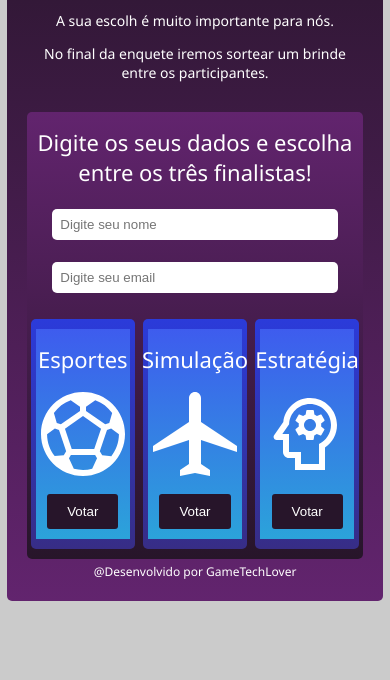
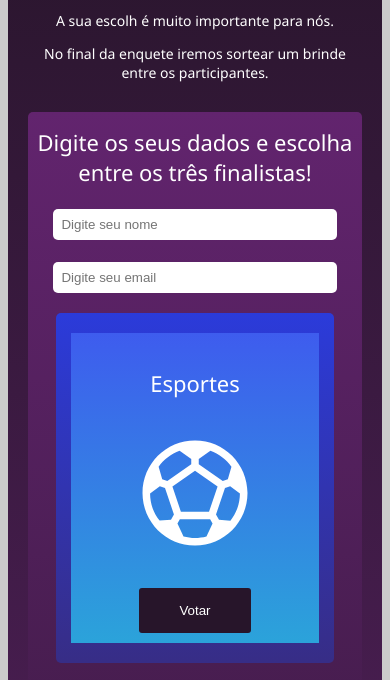
Before and after one commit to deusdeteneto/BootCampDevJr_Games-Lovers-Enquete, a plain HTML site: page index.html in a window 390 px wide. Shown: the part 160-840 px from the top of the page. Drawn offline with Linux system fonts and the light colour scheme.

Commit message:
closes #7 - Tornar página responsiva

```diff
--- a/style.css
+++ b/style.css
@@ -110,3 +110,29 @@ button {
   color: var(--white);
   border-radius: 3px;
 }
+
+@media (max-width: 600px) {
+  article {
+    flex-direction: column;
+    align-items: center;
+  }
+
+  .card {
+    width: 80%;
+    margin-top: 20px;
+  }
+
+  .card-icon {
+    margin: 10px;
+    padding: 30px 0 10px 0;
+  }
+
+  object {
+    max-width: 150px;
+    margin: 20px 0;
+  }
+
+  button {
+    padding: 15px 40px;
+  }
+}
```
